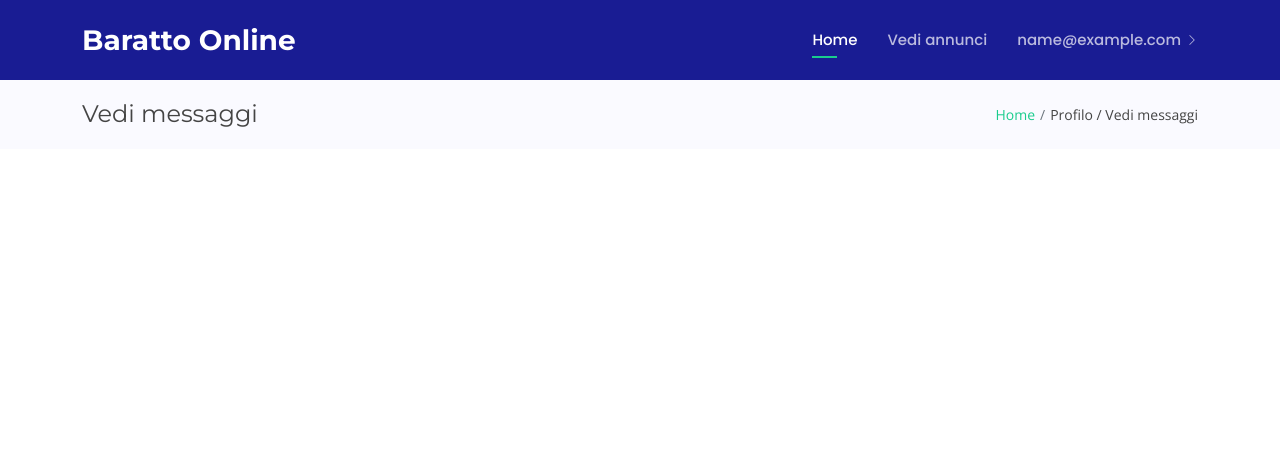
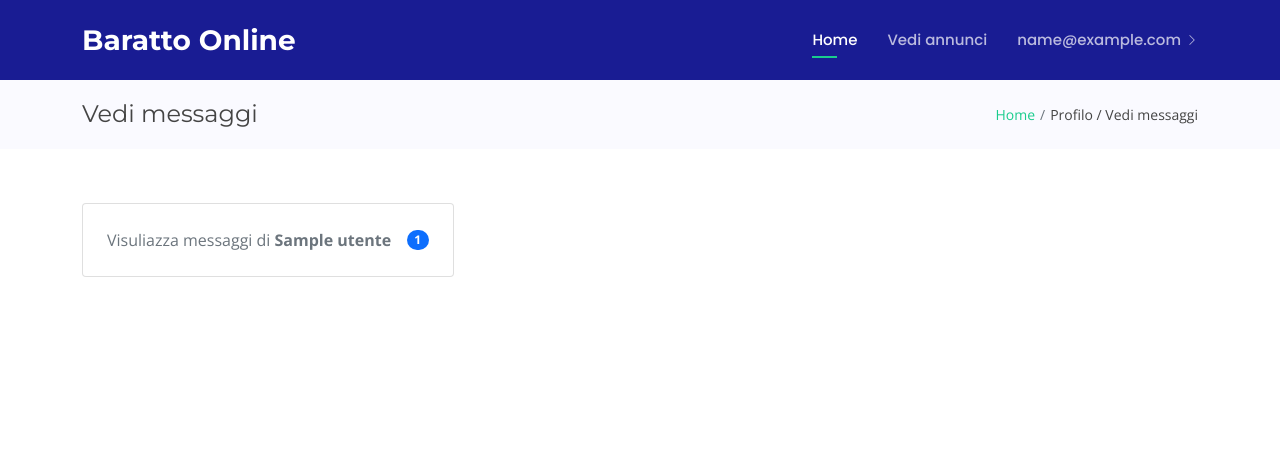
Before and after one commit to emanubocc/Baratto, a Flask app: page /profilo/messaggia in a window 1280 px wide. Shown: the top 476 px of the page. Run offline with Flask 2, Linux system fonts and the light colour scheme; a user stored in the database is signed in; tables that the repository leaves empty hold one stand-in row (values such as "Sample post"); some libraries are stand-ins or nearby versions.

Commit message:
14° commit

```diff
--- a/appbaratto/messages.py
+++ b/appbaratto/messages.py
@@ -7,10 +7,16 @@ from . import db
 messages = Blueprint('messages', __name__)
 
 
-@messages.route('/profilo/messaggia/destinatario/<int:item_id>')
+@messages.route('/profilo/messaggia/destinatario/<int:user_id_receiver>')
 @login_required
-def send_message(item_id):
-    return render_template('send-message.html')
+def send_message(user_id_receiver):
+
+    #Query che prende tutti i messaggi inviati e ricevuti dai due interlocutori
+    msgs = Messaggi.query\
+    .filter(((Messaggi.Mittente==current_user.id) & (Messaggi.Destinatario==user_id_receiver))\
+         | ((Messaggi.Mittente == user_id_receiver) & (Messaggi.Destinatario == current_user.id))).order_by(Messaggi.id).all()
+
+    return render_template('send-message.html', msgs=msgs)
 
 
 @messages.route('/profilo/messaggia')
@@ -20,8 +26,11 @@ def view_message():
     msgs = Messaggi.query.filter_by(Destinatario=current_user.id).group_by(Messaggi.Mittente).all()
     users_msg = {}
 
+
     for msg in msgs:
-        users_msg[msg.Mittente] = (Utente.query.filter_by(id=msg.Mittente).first()).Nome
+        nome_utente = (Utente.query.filter_by(id=msg.Mittente).first()).Nome
+        num_msg = Messaggi.query.filter_by(Mittente=msg.Mittente, Destinatario=current_user.id).count()
+        users_msg[msg.Mittente] = ( nome_utente, num_msg )
 
 
     return render_template('view-messages.html', users_msg=users_msg)
--- a/appbaratto/templates/send-message.html
+++ b/appbaratto/templates/send-message.html
@@ -16,7 +16,10 @@
      {% endfor %}
 
 
-
+ {% for message in msgs %}
+     {{ message.id }} {{ message.Contenuto }}
+     <br>
+ {% endfor %}
 
    </div>
 </section>
--- a/appbaratto/templates/view-messages.html
+++ b/appbaratto/templates/view-messages.html
@@ -15,11 +15,20 @@
          </div>
      {% endfor %}
 
+       <div class="col-lg-4 col-md-6 mt-4 ">
+            <ul class="list-group">
+
+                {% for id, dati in users_msg.items() %}
+                    <li class="list-group-item d-flex justify-content-between align-items-center p-4 cursor-p"  onclick="window.location='/profilo/messaggia/destinatario/{{ id }}'">
+                        <span class="text-muted"> Visuliazza messaggi di <b>{{ dati[0] }}</b></span>
+                        <span class="badge bg-primary rounded-pill">{{ dati[1] }}</span>
+                    </li>
+                 {% endfor %}
+            </ul>
+       </div>
 
 
-   {% for id, Nome in users_msg.items() %}
-        {{ key }}{{ value }}
-   {% endfor %}
+
 
    </div>
 </section>
```
